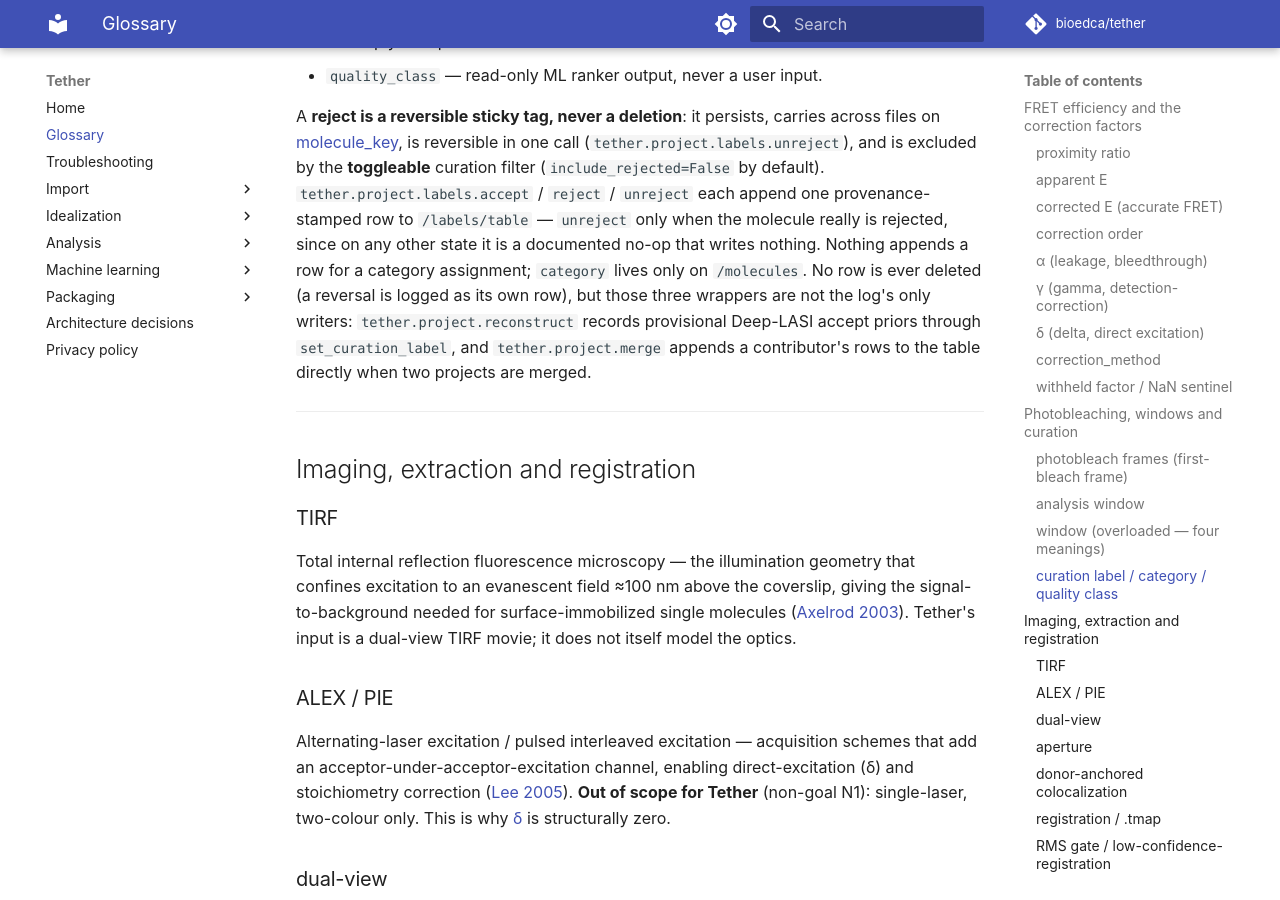
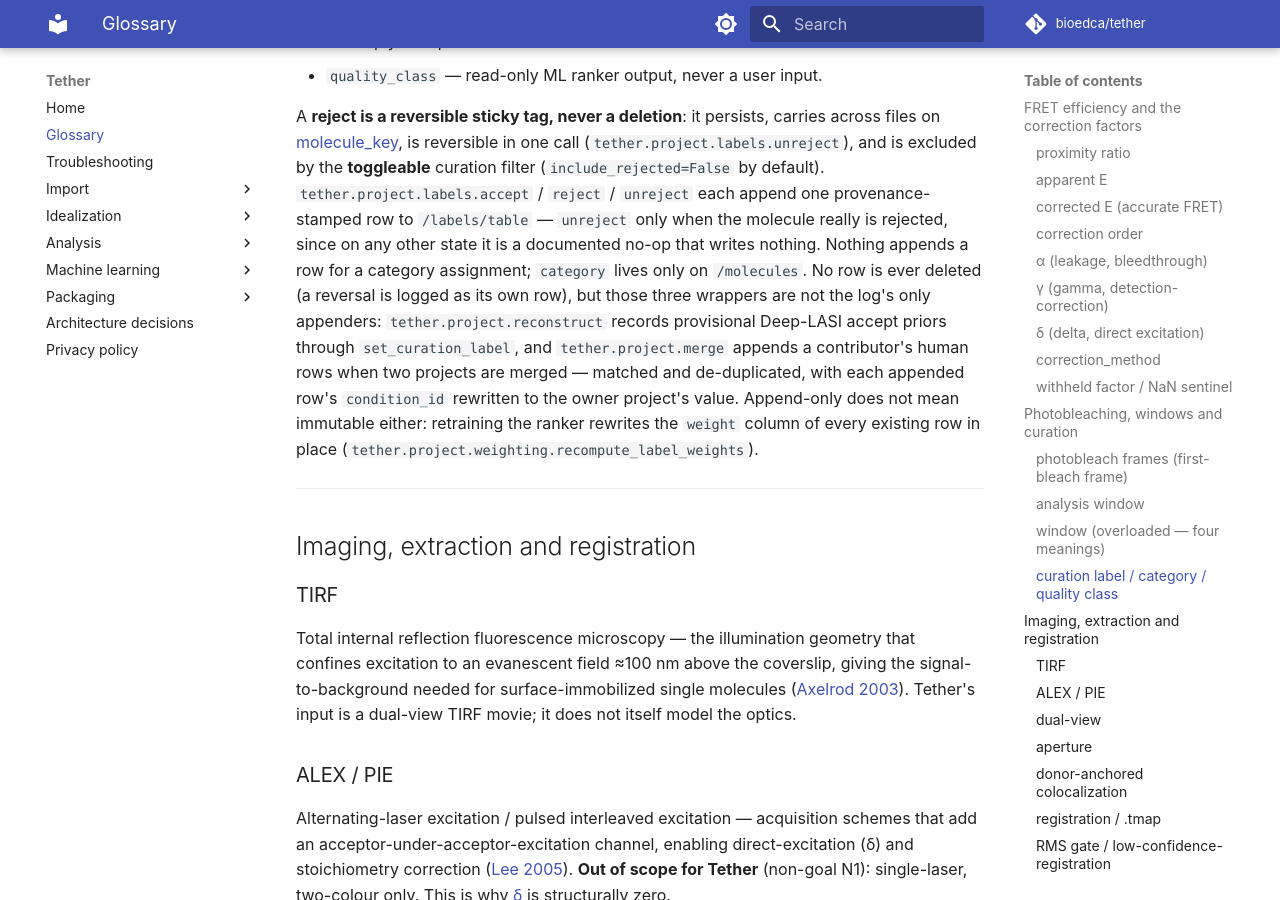
Before and after one commit to bioedca/tether, an MkDocs documentation site: the page built from docs/glossary.md, in a window 1280 px wide and 900 px high, scrolled down 4755 px. Built offline with MkDocs 1.6.1 and Material for MkDocs 9.7.7, drawn with Linux system fonts in a browser that asks for light colours; comment, search, counter and statistics services are not loaded; the version menu is left out.

Commit message:
docs: note that retraining rewrites the label-log weight column
The glossary said no row is ever deleted and that accept/reject/unreject are
not the only writers, which together read as fully append-only. Retraining
rewrites the weight field of every existing row in place
(tether.project.weighting.recompute_label_weights, called from reconstruct).
Also narrows the merge sentence: only matched, de-duplicated human rows are
appended, each with condition_id rewritten to the owner project value.

```diff
--- a/docs/glossary.md
+++ b/docs/glossary.md
@@ -201,9 +201,12 @@ each append one provenance-stamped row to `/labels/table` — `unreject` only wh
 really is rejected, since on any other state it is a documented no-op that writes nothing.
 Nothing appends a row for a category assignment; `category` lives only on `/molecules`. No row
 is ever deleted (a reversal is logged as its own row), but those three wrappers are not the
-log's only writers: `tether.project.reconstruct` records provisional Deep-LASI accept priors
-through `set_curation_label`, and `tether.project.merge` appends a contributor's rows to the
-table directly when two projects are merged.
+log's only appenders: `tether.project.reconstruct` records provisional Deep-LASI accept priors
+through `set_curation_label`, and `tether.project.merge` appends a contributor's human rows
+when two projects are merged — matched and de-duplicated, with each appended row's
+`condition_id` rewritten to the owner project's value. Append-only does not mean immutable
+either: retraining the ranker rewrites the `weight` column of every existing row in place
+(`tether.project.weighting.recompute_label_weights`).
 
 ---
 
```
